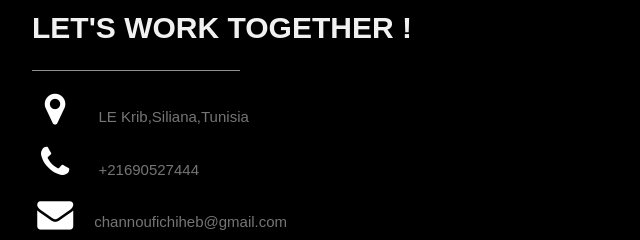
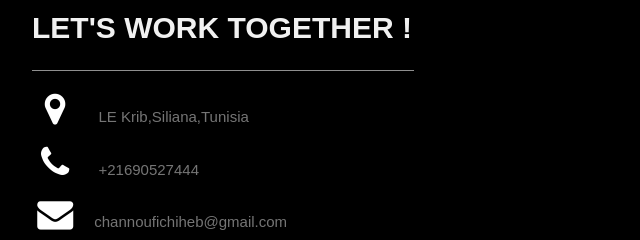
Before and after one commit to chihebchannoufi/chiheb.github.io, a plain HTML site: page index.html in a window 1280 px wide. Shown: the part 1052-1292 px from the top of the page, 178-818 px from the left. Drawn offline with Linux system fonts and the light colour scheme; a web font is replaced by a local one.

Commit message:
Update index.html

```diff
--- a/index.html
+++ b/index.html
@@ -38,7 +38,7 @@
   <!-- Contact Section -->
   <div class="w3-padding-64 w3-content w3-text-grey" id="contact">
     <h2 class="w3-text-light-grey"><b> LET'S WORK TOGETHER ! </b></h2>
-    <hr style="width:208px" class="w3-opacity">
+    <hr style="width:382px" class="w3-opacity">
     <div class="w3-section">
       <p><i class="fa fa-map-marker fa-fw w3-text-white w3-xxlarge w3-margin-right"></i> LE Krib,Siliana,Tunisia </p>
       <p><i class="fa fa-phone fa-fw w3-text-white w3-xxlarge w3-margin-right"></i> +21690527444</p>
```
